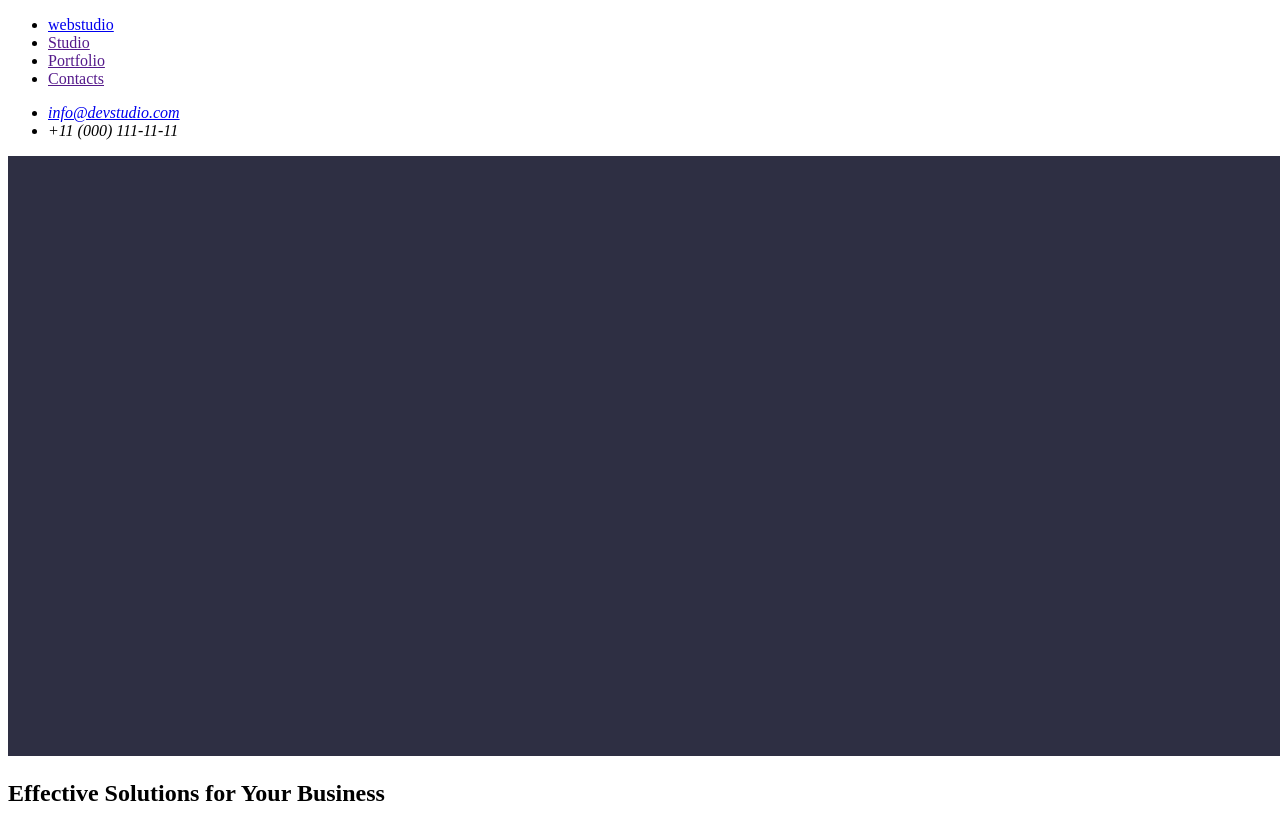
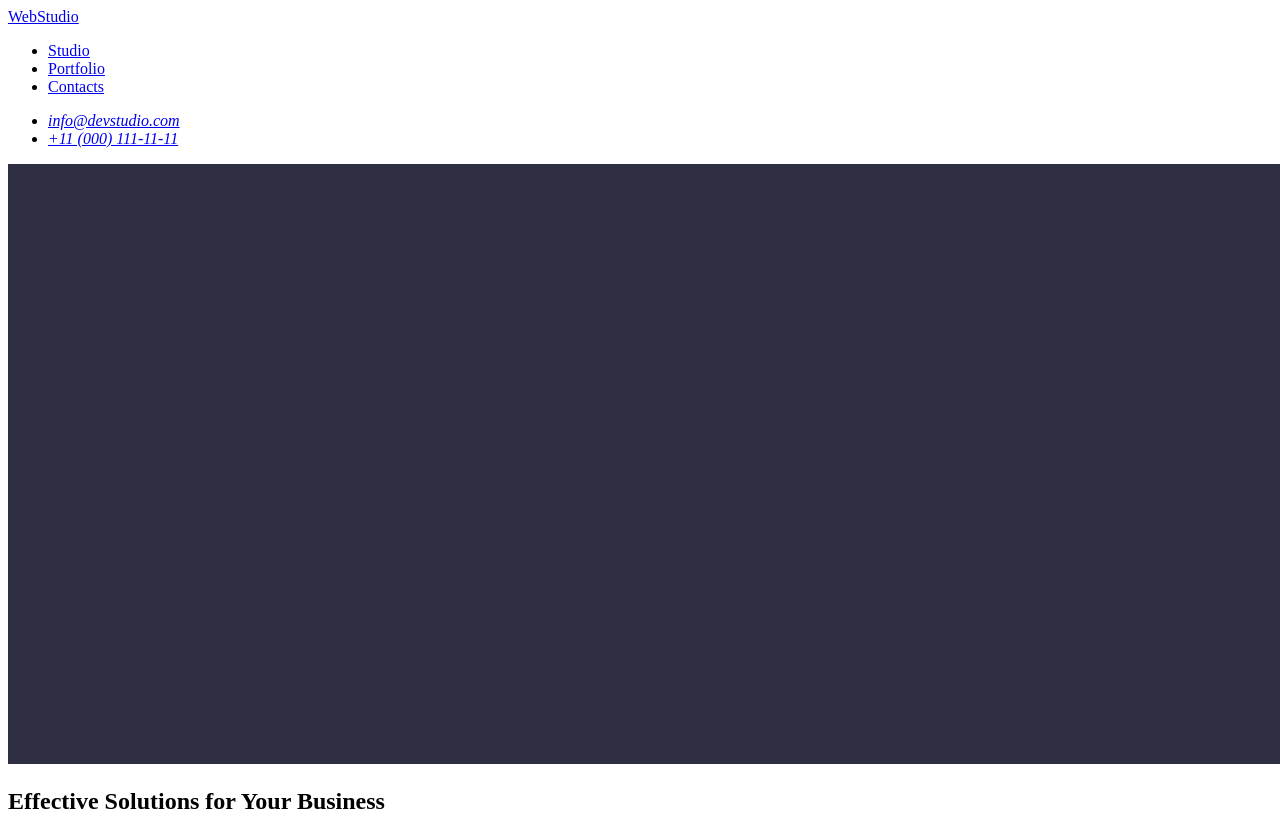
Before and after one commit to kandyy9/goit-markup-hw-01, a plain HTML site: page index.html in a window 1280 px wide. Shown: the top 818 px of the page. Drawn offline with Linux system fonts and the light colour scheme.

Commit message:
mistakes-2

```diff
--- a/index.html
+++ b/index.html
@@ -15,17 +15,17 @@
   <body>
     <header>
       <nav>
+        <a href="./index.html" class="logo">WebStudio</a>
         <ul class="nav-list">
-          <li><a href="./index.html" class="logo">webstudio</a></li>
-          <li><a href="">Studio</a></li>
-          <li><a href="">Portfolio</a></li>
-          <li><a href="">Contacts</a></li>
+          <li><a href="#">Studio</a></li>
+          <li><a href="#">Portfolio</a></li>
+          <li><a href="#">Contacts</a></li>
         </ul>
       </nav>
       <address>
         <ul>
-          <li><a href="mailto:">info@devstudio.com</a></li>
-          <li><a href="tel:+110001111111"></a>+11 (000) 111-11-11</li>
+          <li><a href="mailto:info@devstudio.com">info@devstudio.com</a></li>
+          <li><a href="tel:+110001111111">+11 (000) 111-11-11</a></li>
         </ul>
       </address>
     </header>
@@ -42,7 +42,6 @@
       </section>
       <section>
         <h2></h2>
-        x
         <ul>
           <li>
             <h3>Strategy</h3>
@@ -130,9 +129,7 @@
     </main>
     <footer>
       <img src="./images/darkg-bg-footer.jpg" alt="dark blue background" />
-      <a href="./index.html" class="logo"
-        ><span>web</span><span>studio</span></a
-      >
+      <a href="./index.html" class="logo">WebStudio</a>
       <p>
         Increase the flow of customers and sales for your business with digital
         marketing & growth solutions.
```
